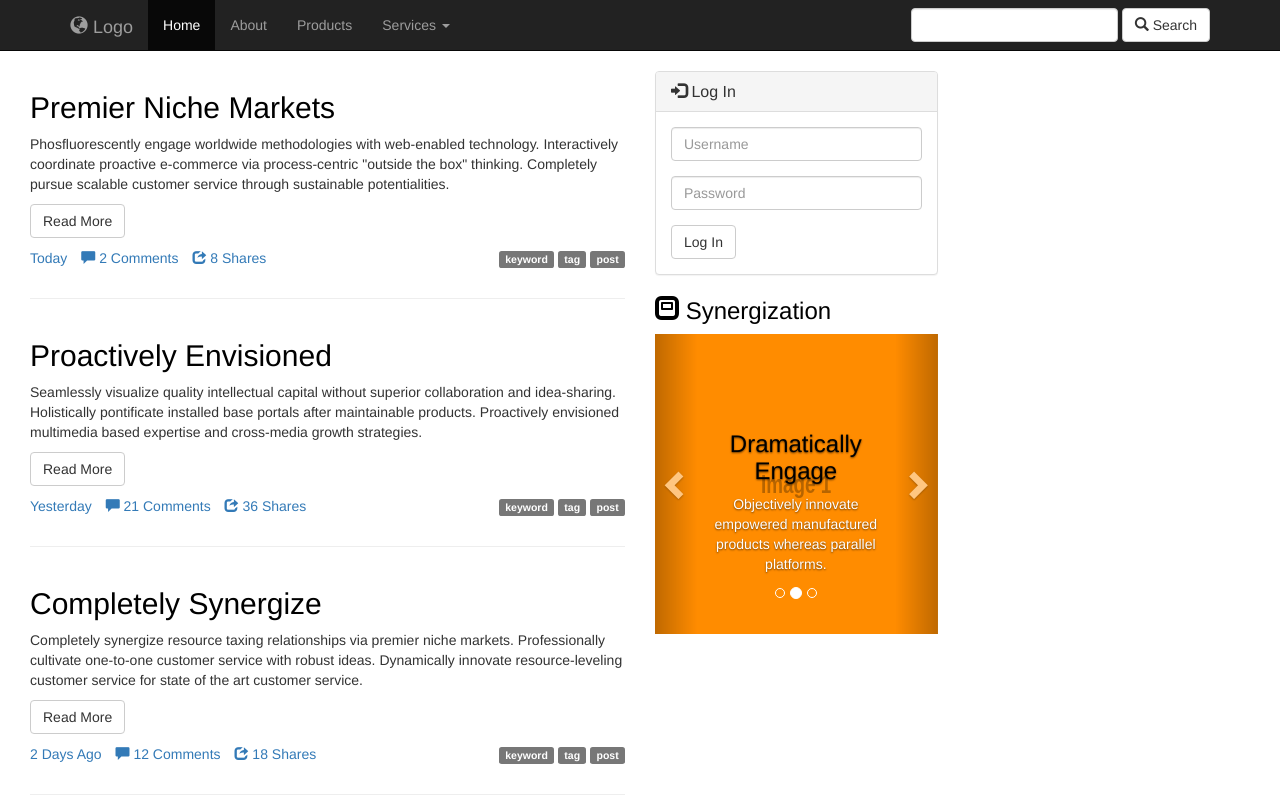
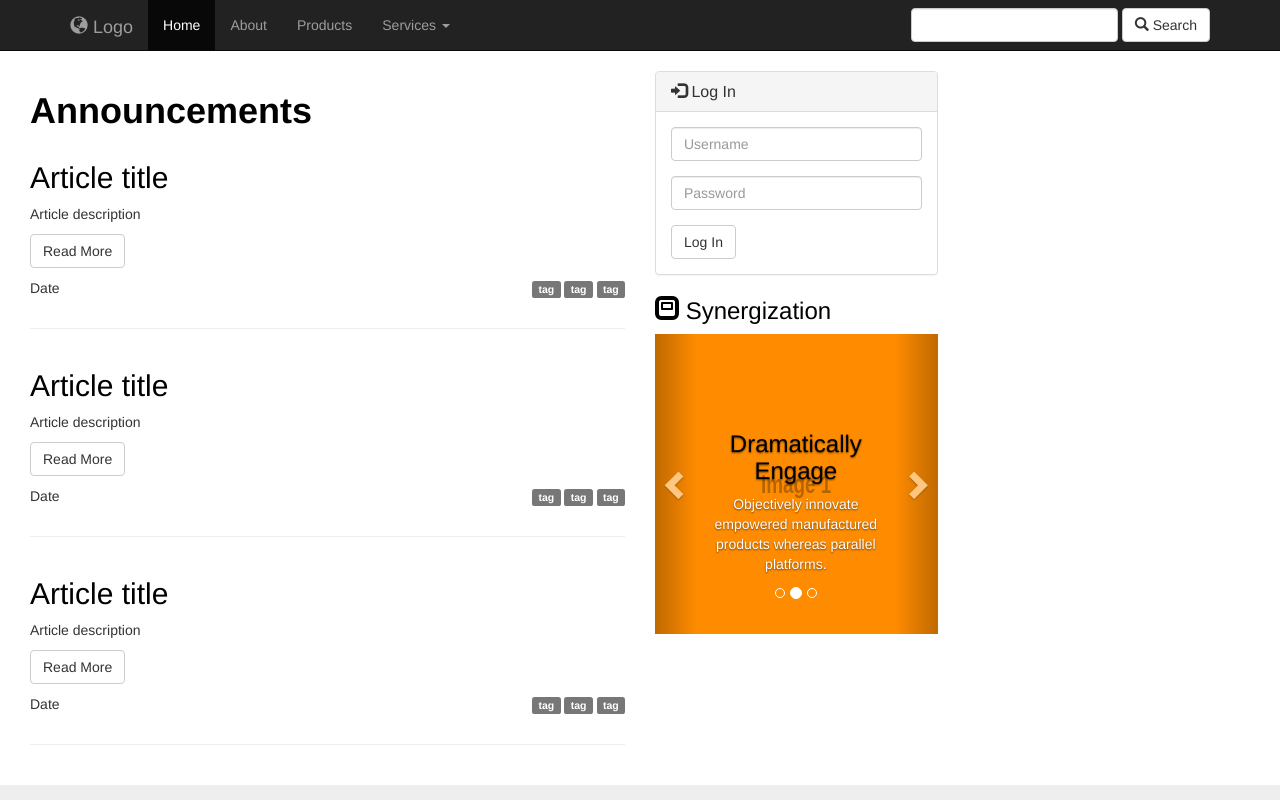
Before and after one commit to Techi-byte/ryang128-website, a plain HTML site: page portal-1/index.html in a window 1280 px wide. Shown: the top 800 px of the page. Drawn offline with Linux system fonts and the light colour scheme.

Commit message:
changed the website to be more customizable

```diff
--- a/portal-1/index.html
+++ b/portal-1/index.html
@@ -1,5 +1,4 @@
 <!DOCTYPE html>
-<!-- Template by Quackit.com -->
 <html lang="en">
 <head>
     <meta charset="utf-8">
@@ -7,25 +6,16 @@
     <meta name="viewport" content="width=device-width, initial-scale=1">
     <!-- The above 3 meta tags *must* come first in the head; any other head content must come *after* these tags -->
 
-    <title>Portal 1</title>
+    <title>RG128 WEBSITE</title>
 
     <!-- Bootstrap Core CSS -->
     <link href="css/bootstrap.min.css" rel="stylesheet">
 
     <!-- Custom CSS: You can use this stylesheet to override any Bootstrap styles and/or apply your own styles -->
     <link href="css/custom.css" rel="stylesheet">
-
-    <!-- HTML5 Shim and Respond.js IE8 support of HTML5 elements and media queries -->
-    <!-- WARNING: Respond.js doesn't work if you view the page via file:// -->
-    <!--[if lt IE 9]>
-        <script src="https://oss.maxcdn.com/libs/html5shiv/3.7.0/html5shiv.js"></script>
-        <script src="https://oss.maxcdn.com/libs/respond.js/1.4.2/respond.min.js"></script>
-    <![endif]-->
-
 </head>
 
 <body>
-
     <!-- Navigation -->
     <nav class="navbar navbar-inverse navbar-static-top" role="navigation">
         <div class="container">
@@ -130,43 +120,39 @@
 		<div class="col-sm-6">
 			<!-- Articles -->
 			<div class="row">
+				<article class="col-xs-12"><h1><b>Announcements</b></h1></article>
+				<!--init articles with <article> tag-->
+			</div>
+
+			<div class="row">
 				<article class="col-xs-12">
-					<h2>Premier Niche Markets</h2>
-					<p>Phosfluorescently engage worldwide methodologies with web-enabled technology. Interactively coordinate proactive e-commerce via process-centric "outside the box" thinking. Completely pursue scalable customer service through sustainable potentialities.</p>
+					<h2>Article title</h2>
+					<p>Article description</p>
 					<p><button class="btn btn-default">Read More</button></p>
-					<p class="pull-right"><span class="label label-default">keyword</span> <span class="label label-default">tag</span> <span class="label label-default">post</span></p>
-					<ul class="list-inline">
-						<li><a href="#">Today</a></li>
-						<li><a href="#"><span class="glyphicon glyphicon-comment"></span> 2 Comments</a></li>
-						<li><a href="#"><span class="glyphicon glyphicon-share"></span> 8 Shares</a></li>
+					<p class="pull-right"><span class="label label-default">tag</span> <span class="label label-default">tag</span> <span class="label label-default">tag</span></p>
+					<p>Date</p>
 					</ul>
 				</article>
 			</div>
 			<hr>
 			<div class="row">
 				<article class="col-xs-12">
-					<h2>Proactively Envisioned</h2>
-					<p>Seamlessly visualize quality intellectual capital without superior collaboration and idea-sharing. Holistically pontificate installed base portals after maintainable products. Proactively envisioned multimedia based expertise and cross-media growth strategies.</p>
+					<h2>Article title</h2>
+					<p>Article description</p>
 					<p><button class="btn btn-default">Read More</button></p>
-					<p class="pull-right"><span class="label label-default">keyword</span> <span class="label label-default">tag</span> <span class="label label-default">post</span></p>
-					<ul class="list-inline">
-						<li><a href="#">Yesterday</a></li>
-						<li><a href="#"><span class="glyphicon glyphicon-comment"></span> 21 Comments</a></li>
-						<li><a href="#"><span class="glyphicon glyphicon-share"></span> 36 Shares</a></li>
+					<p class="pull-right"><span class="label label-default">tag</span> <span class="label label-default">tag</span> <span class="label label-default">tag</span></p>
+					<p>Date</p>
 					</ul>
 				</article>
 			</div>
 			<hr>
 			<div class="row">
 				<article class="col-xs-12">
-					<h2>Completely Synergize</h2>
-					<p>Completely synergize resource taxing relationships via premier niche markets. Professionally cultivate one-to-one customer service with robust ideas. Dynamically innovate resource-leveling customer service for state of the art customer service.</p>
+					<h2>Article title</h2>
+					<p>Article description</p>
 					<p><button class="btn btn-default">Read More</button></p>
-					<p class="pull-right"><span class="label label-default">keyword</span> <span class="label label-default">tag</span> <span class="label label-default">post</span></p>
-					<ul class="list-inline">
-						<li><a href="#">2 Days Ago</a></li>
-						<li><a href="#"><span class="glyphicon glyphicon-comment"></span> 12 Comments</a></li>
-						<li><a href="#"><span class="glyphicon glyphicon-share"></span> 18 Shares</a></li>
+					<p class="pull-right"><span class="label label-default">tag</span> <span class="label label-default">tag</span> <span class="label label-default">tag</span></p>
+					<p>Date</p>
 					</ul>
 				</article>
 			</div>
```
